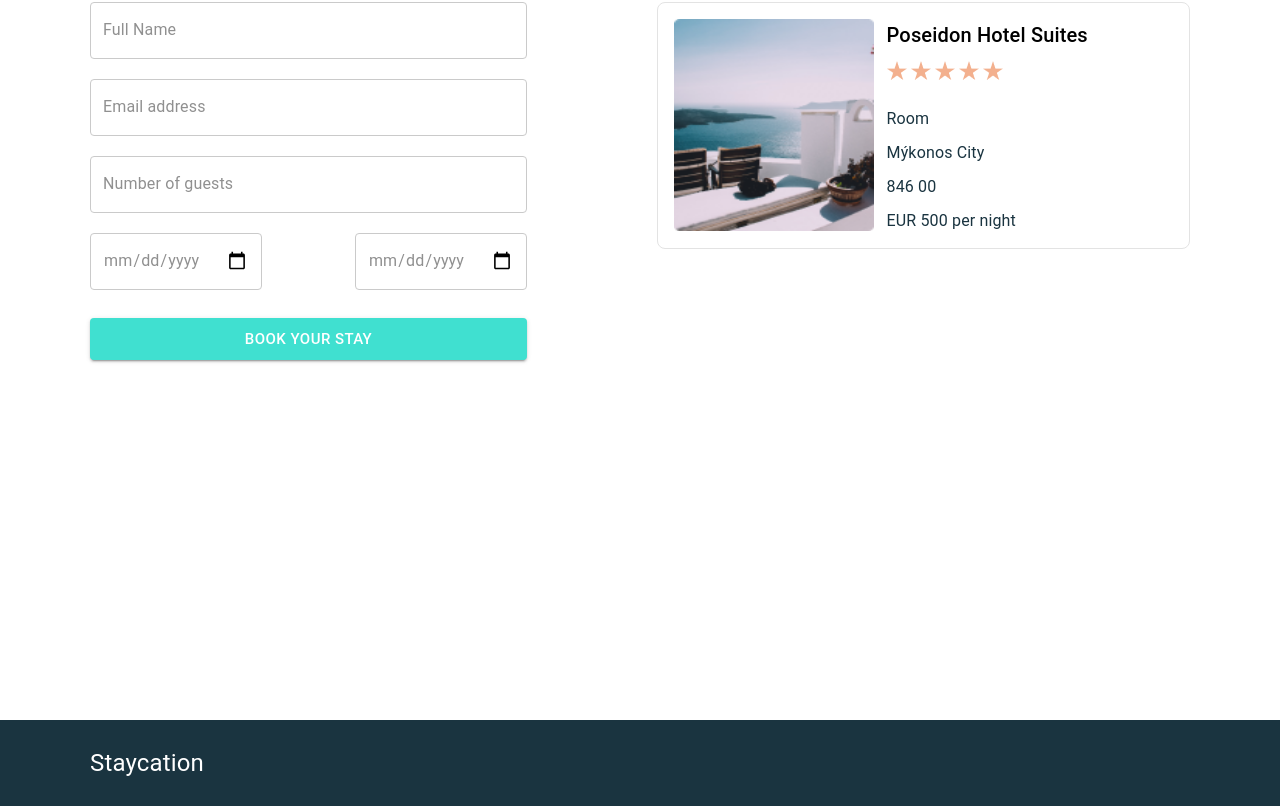
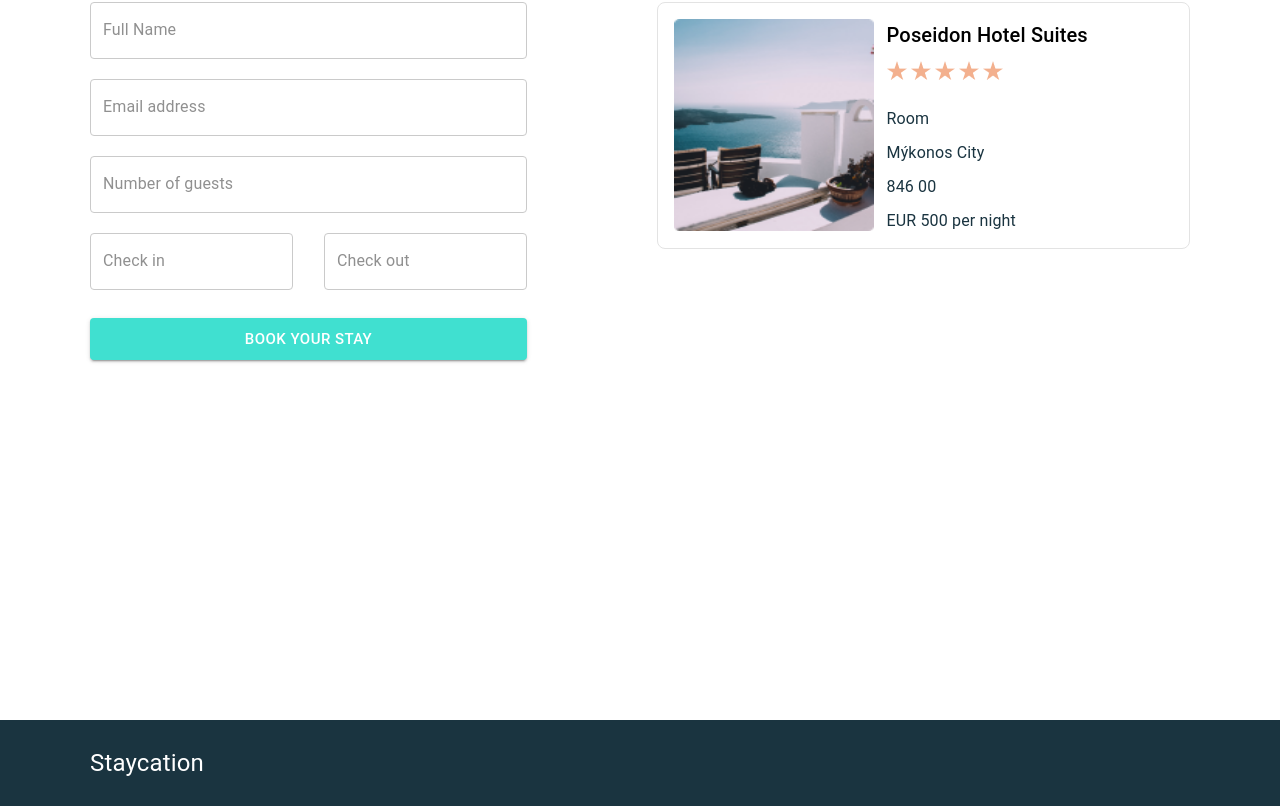
Before and after one commit to HasanColakovic99/devacademy-project, a React (Create React App) app: page / in a window 1280 px wide. Shown: the part 3339-4145 px from the top of the page. Built offline with nearby package versions, Linux system fonts and the light colour scheme.

Commit message:
Fixed some details on design

```diff
--- a/src/components/Reservation/ReservationForm.tsx
+++ b/src/components/Reservation/ReservationForm.tsx
@@ -9,8 +9,18 @@ const ReservationForm = () => {
             <Input type="text" placeholder="Email address"/>
             <Input type="number" placeholder="Number of guests"/>
             <Dates>
-                <Input type="date" placeholder="Check in"/>
-                <Input type="date" placeholder="Check out" />
+                <Input
+                    type="text"
+                    onFocus={(e) => (e.target.type = "date")}
+                    onBlur={(e) => (e.target.type = "text")}
+                    placeholder="Check in"
+                />
+                <Input
+                    type="text"
+                    placeholder="Check out"
+                    onFocus={(e) => (e.target.type = "date")}
+                    onBlur={(e) => (e.target.type = "text")}
+                />
             </Dates>
             <Button text="Book your stay"/>
         </Form>
--- a/src/lib/style/GeneralStyles.ts
+++ b/src/lib/style/GeneralStyles.ts
@@ -44,8 +44,7 @@ export const Input = styled.input`
     }
 
     &::-webkit-calendar-picker-indicator {
-        font-weight: 400;
-        font-size: 20px;
+        display: none;
     }
 
     &::placeholder {
```
